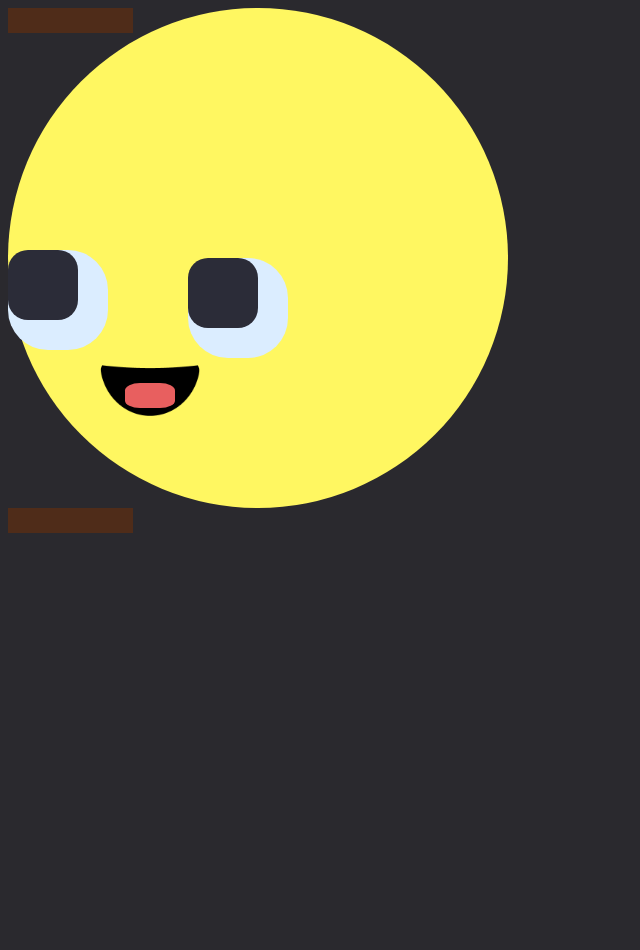
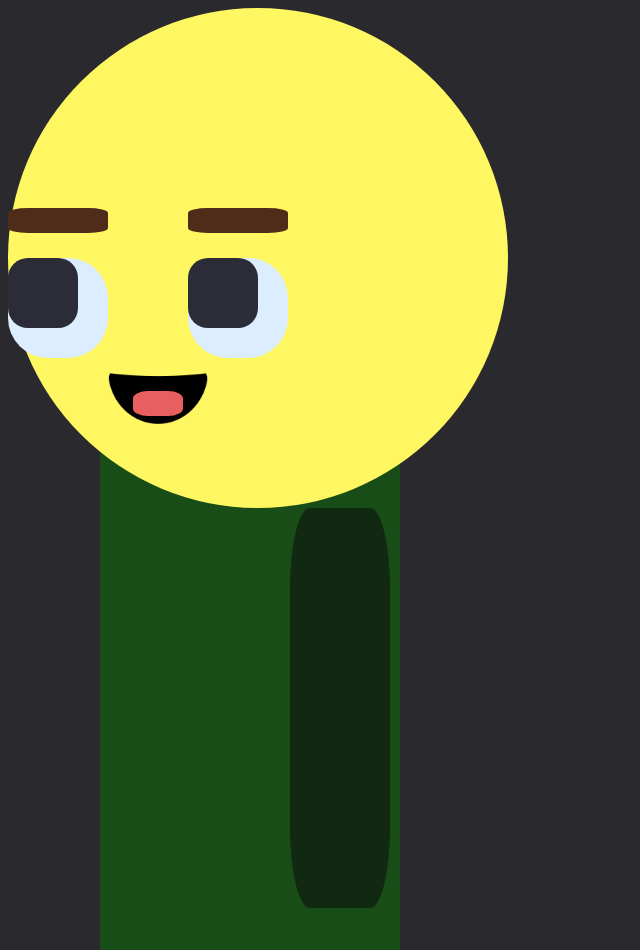
Before and after one commit to FelixTheCat23/2020CS8Tri3, a plain HTML site: page Emoji/index.html in a window 1280 px wide. Shown: the whole page, without its empty margins (0-640 px from the left). Before the commit the page ends 800 px from the top, so only its background shows below. Drawn offline with Linux system fonts and the light colour scheme.

Commit message:
I added a body

```diff
--- a/Emoji/index.html
+++ b/Emoji/index.html
@@ -14,6 +14,7 @@
                 height: 500px;
                 border-radius: 500px;
                 position: relative;
+                z-index: 10;
             }
             .eye{
                 background-color: #dbedff;
@@ -58,8 +59,11 @@
 
             .eyebrow{
                 background-color: #4f2c19;
-                width: 125px;
+                width: 100px;
                 height: 25px;
+                position: absolute;
+                border-radius: 20%;
+                top: -50px;
             }
             #lefteyebrow{
 
@@ -67,23 +71,43 @@
             #righteyebrow{
 
             }
+            #shirt{
+                background-color:#194d18;
+                width: 300px;
+                height: 500px;
+                position: absolute;
+                left: 100px;
+                top: 450px;
+
+            }
+            #arm1{
+                background-color: #102910;
+                width: 100px;
+                height: 400px;
+                border-radius: 20%;
+                position: absolute;
+                left: 290px;
+
+            }
         </style>
     </head>
     <body>
         <div id='face'>
             <div id='leftEye' class='eye'>
+                <div class='eyebrow'></div>
                 <div class='pupil'></div>
             </div>
+            <div id='rightEye' class='eye'>
                 <div class='eyebrow'></div>
-            </div>
-                <div id='lefteyebrow' class='eyebrow'></div>
-            </div>
-            <div id='rightEye' class='eye'>
                 <div class='pupil'></div>
             </div>
             <div id='mouth'>
                 <div id='tongue'></div>
             </div>
         </div>
+        <div id='lower'>
+            <div id='shirt'></div>
+            <div id='arm1'></div>
+        </div>
     </body>
 </html>
```
